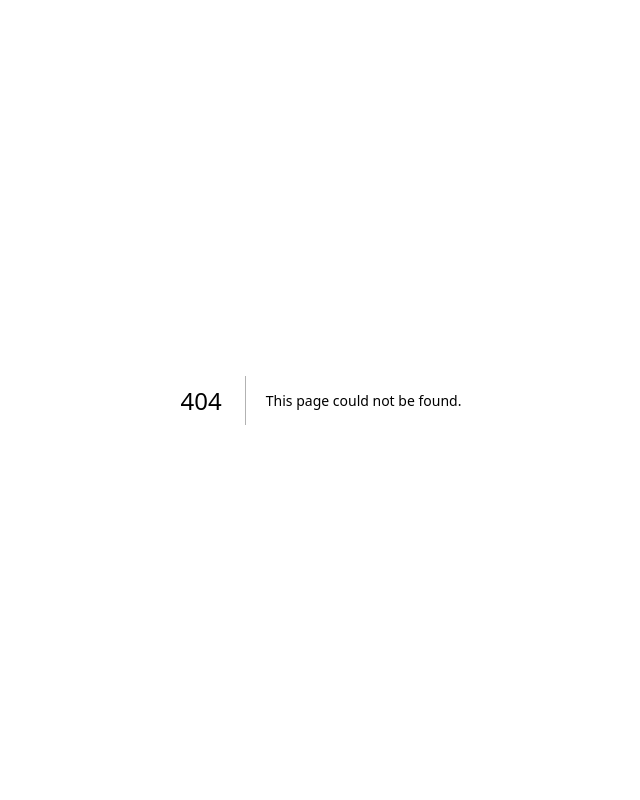
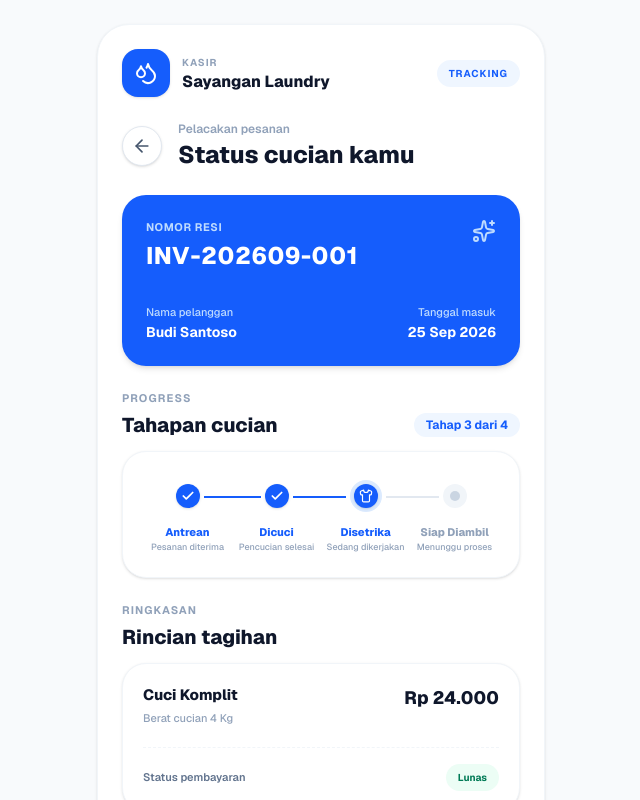
Before and after one commit to ftnDev-gif/skripsi-laundry-pwa, a Next.js app: page /tracking/1 in a window 1280 px wide. Before the commit this address had no page. Shown: the top 800 px of the page, without its empty margins (319-959 px from the left). Built offline with nearby package versions, Linux system fonts and the light colour scheme.

Commit message:
feat: implementasi halaman tracking pesanan publik (US-05)

```diff
--- /dev/null
+++ b/src/app/tracking/[id]/page.tsx
@@ -0,0 +1,191 @@
+import React from 'react';
+import Link from 'next/link';
+import { ArrowLeft, Clock, Droplets, Shirt, CheckCircle, MessageCircle, Phone, Sparkles, Check } from 'lucide-react';
+
+export default function TrackingPage({ params }: { params: { id: string } }) {
+  // Simulasi data pesanan sesuai dengan mockup terbaru
+  const order = {
+    id: 'INV-202609-001',
+    customerName: 'Budi Santoso',
+    entryDate: '25 Sep 2026',
+    service: 'Cuci Komplit',
+    weight: 4,
+    totalPrice: 'Rp 24.000',
+    paymentStatus: 'Lunas',
+    currentStep: 2, // 0: Antrean, 1: Dicuci, 2: Disetrika, 3: Siap Diambil
+  };
+
+  const steps = [
+    { title: 'Antrean', subtitle: 'Pesanan diterima', activeIcon: Clock },
+    { title: 'Dicuci', subtitle: 'Pencucian selesai', activeIcon: Droplets },
+    { title: 'Disetrika', subtitle: 'Sedang dikerjakan', activeIcon: Shirt },
+    { title: 'Siap Diambil', subtitle: 'Menunggu proses', activeIcon: CheckCircle },
+  ];
+
+  return (
+    <div className="min-h-screen bg-slate-50 flex justify-center py-6 px-4 font-sans text-slate-900">
+      <div className="w-full max-w-md bg-white rounded-[2rem] p-6 shadow-sm border border-slate-100 flex flex-col gap-6">
+
+        {/* Top Header */}
+        <div className="flex items-center justify-between">
+          <div className="flex items-center gap-3">
+            <div className="w-12 h-12 bg-blue-600 rounded-2xl flex items-center justify-center text-white shadow-sm shrink-0">
+              <Droplets size={24} />
+            </div>
+            <div>
+              <p className="text-[10px] font-bold text-slate-400 tracking-widest uppercase mb-0.5">Kasir</p>
+              <h1 className="text-base font-extrabold text-slate-900 leading-tight">Sayangan Laundry</h1>
+            </div>
+          </div>
+          <div className="bg-blue-50 text-blue-600 px-3 py-1.5 rounded-full text-[10px] font-bold tracking-widest uppercase shrink-0">
+            Tracking
+          </div>
+        </div>
+
+        {/* Title Section */}
+        <div className="flex gap-4 items-center">
+          <Link
+            href="/"
+            className="w-10 h-10 shrink-0 flex items-center justify-center bg-white border border-slate-200 rounded-full text-slate-600 hover:bg-slate-50 transition-colors shadow-sm"
+          >
+            <ArrowLeft size={20} />
+          </Link>
+          <div>
+            <p className="text-xs font-semibold text-slate-400 mb-0.5">Pelacakan pesanan</p>
+            <h2 className="text-2xl font-extrabold text-slate-900">Status cucian kamu</h2>
+          </div>
+        </div>
+
+        {/* Kartu Informasi Resi Biru */}
+        <div className="bg-blue-600 rounded-3xl p-6 text-white shadow-md relative overflow-hidden">
+          <div className="absolute right-6 top-6 text-blue-200">
+            <Sparkles size={24} />
+          </div>
+
+          <p className="text-[11px] font-bold text-blue-200 tracking-wider uppercase mb-1">Nomor Resi</p>
+          <h3 className="text-2xl font-extrabold tracking-wide mb-8">{order.id}</h3>
+
+          <div className="flex justify-between items-end">
+            <div>
+              <p className="text-[11px] font-medium text-blue-200 mb-0.5">Nama pelanggan</p>
+              <p className="font-bold text-sm">{order.customerName}</p>
+            </div>
+            <div className="text-right">
+              <p className="text-[11px] font-medium text-blue-200 mb-0.5">Tanggal masuk</p>
+              <p className="font-bold text-sm">{order.entryDate}</p>
+            </div>
+          </div>
+        </div>
+
+        {/* Garis Waktu (Stepper) Progres Cucian */}
+        <div>
+          <p className="text-[11px] font-bold text-slate-400 tracking-widest uppercase mb-1">Progress</p>
+          <div className="flex justify-between items-center mb-3">
+            <h3 className="text-xl font-extrabold text-slate-900">Tahapan cucian</h3>
+            <div className="bg-blue-50 text-blue-600 px-3 py-1 rounded-full text-xs font-bold">
+              Tahap {order.currentStep + 1} dari {steps.length}
+            </div>
+          </div>
+
+          <div className="bg-white border border-slate-100 rounded-3xl p-5 shadow-sm">
+            <div className="relative pt-2 pb-1">
+              {/* Garis background horizontal */}
+              <div className="absolute top-[24px] left-[12.5%] right-[12.5%] h-0.5 bg-slate-200"></div>
+
+              {/* Garis aktif biru */}
+              <div
+                className="absolute top-[24px] left-[12.5%] h-0.5 bg-blue-600 transition-all duration-500"
+                style={{ width: `${(order.currentStep / (steps.length - 1)) * 75}%` }}
+              ></div>
+
+              <div className="flex justify-between relative">
+                {steps.map((step, index) => {
+                  const isCompleted = index < order.currentStep;
+                  const isActive = index === order.currentStep;
+                  const isFuture = index > order.currentStep;
+                  const ActiveIcon = step.activeIcon;
+
+                  return (
+                    <div key={index} className="flex-1 flex flex-col items-center">
+                      <div className="h-8 flex items-center justify-center relative z-10 bg-white px-1">
+                        {isCompleted && (
+                          <div className="w-6 h-6 rounded-full bg-blue-600 flex items-center justify-center text-white shadow-sm z-20">
+                            <Check size={14} strokeWidth={3} />
+                          </div>
+                        )}
+                        {isActive && (
+                          <div className="w-8 h-8 rounded-full bg-blue-100 flex items-center justify-center z-20">
+                            <div className="w-6 h-6 rounded-full bg-blue-600 flex items-center justify-center text-white shadow-sm">
+                              <ActiveIcon size={14} />
+                            </div>
+                          </div>
+                        )}
+                        {isFuture && (
+                          <div className="w-6 h-6 rounded-full bg-slate-100 flex items-center justify-center z-20">
+                            <div className="w-2.5 h-2.5 rounded-full bg-slate-300"></div>
+                          </div>
+                        )}
+                      </div>
+
+                      <div className="text-center mt-3">
+                        <p className={`text-[11px] font-extrabold mb-0.5 ${isCompleted || isActive ? 'text-blue-600' : 'text-slate-400'}`}>
+                          {step.title}
+                        </p>
+                        <p className="text-[9px] font-medium text-slate-400 leading-tight px-1">
+                          {step.subtitle}
+                        </p>
+                      </div>
+                    </div>
+                  );
+                })}
+              </div>
+            </div>
+          </div>
+        </div>
+
+        {/* Rincian Tagihan */}
+        <div>
+          <p className="text-[11px] font-bold text-slate-400 tracking-widest uppercase mb-1">Ringkasan</p>
+          <h3 className="text-xl font-extrabold text-slate-900 mb-3">Rincian tagihan</h3>
+
+          <div className="bg-white border border-slate-100 rounded-3xl p-5 shadow-sm">
+            <div className="flex justify-between items-start mb-5">
+              <div>
+                <p className="font-extrabold text-slate-900 text-[15px] mb-1">{order.service}</p>
+                <p className="text-[11px] font-medium text-slate-400">Berat cucian {order.weight} Kg</p>
+              </div>
+              <p className="font-extrabold text-slate-900 text-lg">{order.totalPrice}</p>
+            </div>
+
+            <hr className="border-slate-100 border-dashed mb-4" />
+
+            <div className="flex justify-between items-center">
+              <span className="text-[11px] font-semibold text-slate-500">Status pembayaran</span>
+              <span className="px-3 py-1.5 rounded-full text-[10px] font-bold bg-emerald-50 text-emerald-700">
+                {order.paymentStatus}
+              </span>
+            </div>
+          </div>
+        </div>
+
+        {/* Tombol Hubungi WhatsApp */}
+        <a
+          href="https://wa.me/6281234567890"
+          target="_blank"
+          rel="noopener noreferrer"
+          className="w-full bg-white border border-slate-200 text-blue-600 rounded-2xl py-4 px-5 flex items-center justify-between font-bold text-[13px] shadow-sm hover:bg-slate-50 transition-colors"
+        >
+          <MessageCircle size={18} />
+          <span>Hubungi WhatsApp Pengelola</span>
+          <Phone size={18} />
+        </a>
+
+        {/* Footer Text */}
+        <p className="text-center text-[10px] font-medium text-slate-400">
+          Laundry jadi lebih mudah bersama Sayangan
+        </p>
+
+      </div>
+    </div>
+  );
+}
```
